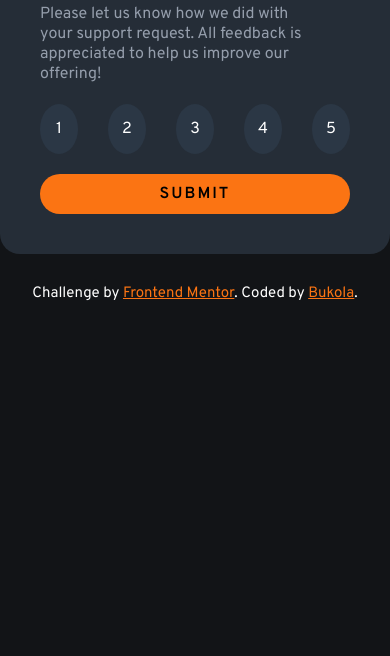
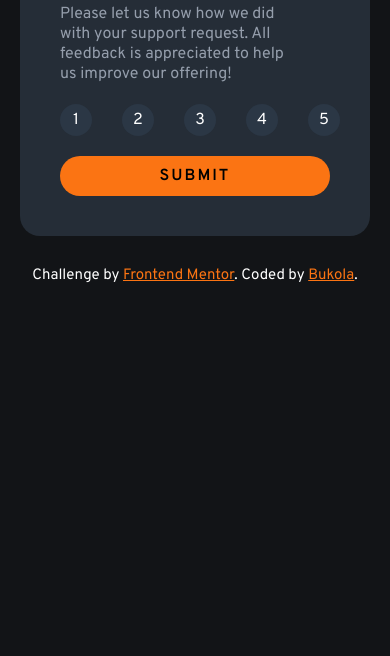
Before and after one commit to PuckerFace/rating-component, a plain HTML site: page index.html in a window 390 px wide. Shown: the part 188-844 px from the top of the page. Drawn offline with Linux system fonts and the light colour scheme.

Commit message:
added responsiveness and cleaned up code

```diff
--- a/script.js
+++ b/script.js
@@ -10,12 +10,10 @@ for (let i = 0; i < rating.length; i++) {
     let score = i + 1;
     console.log(score);
     finalRating.innerHTML = `You selected ${score} out of 5`;
-    // rating[i].style.backgroundColor = 'white';
-    // rating[i].style.color = 'black';
+
     let button = e.currentTarget;
     rating.forEach((btn) => btn !== button && btn.classList.remove('white'));
     button.classList.toggle('white');
-    // rating[i].classList.toggle('white');
   });
 }
 submit.addEventListener('click', () => {
--- a/style.css
+++ b/style.css
@@ -25,7 +25,6 @@ body {
   background-color: var(--dark-blue);
 }
 #star {
-  /* background-color: var(--grey); */
   background-color: var(--light-blue);
   padding: 15px;
   border-radius: 50%;
@@ -121,3 +120,29 @@ p {
   margin: 20px auto 0px auto;
   text-align: center;
 }
+
+/* Responsiveness */
+
+@media (max-width: 475px) {
+  .card {
+    max-width: 400px;
+    width: 100%;
+  }
+  .btn {
+    width: 40px;
+    height: 40px;
+    border-radius: 50%;
+  }
+}
+@media (max-width: 415px) {
+  .card {
+    max-width: 350px;
+    width: 100%;
+  }
+  .btn {
+    width: 30px;
+    height: 30px;
+    border-radius: 50%;
+    padding: 16px;
+  }
+}
```
Also changed, not shown: index.html (+3 -1 lines).
